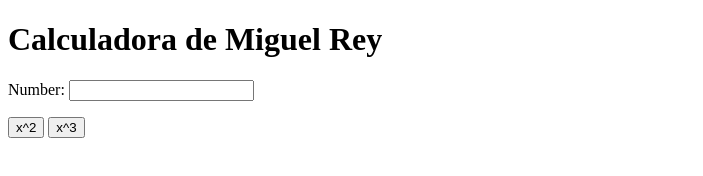
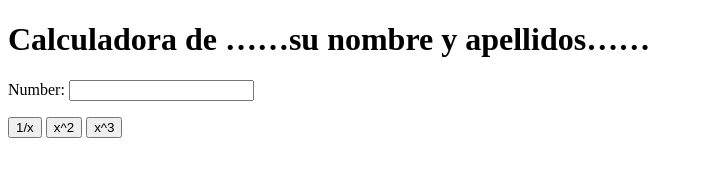
Before and after one commit to MiguelReyy/my_calculator_2, a plain HTML site: page index.html in a window 1280 px wide. Shown: the whole page, without its empty margins (0-703 px from the left). Drawn offline with Linux system fonts and the light colour scheme.

Commit message:
1/x button

```diff
--- a/index.html
+++ b/index.html
@@ -12,13 +12,15 @@
 
         <body>
 
-                 <h1>Calculadora de Miguel Rey</h1>
+                 <h1>Calculadora de ……su nombre y apellidos……</h1>
 
                  Number:
 
                  <input type="text" id="n1">
 
                  <p>
+
+                         <button onclick="inverse()"> 1/x </button>
 
                          <button onclick="square()"> x^2 </button>
 
@@ -44,6 +46,14 @@
 
                          }
 
+                         function inverse() {
+
+                                  var num = document.getElementById("n1");
+
+                                  num.value = 1/num.value;
+
+                         }
+
                  </script>
 
         </body>
```
